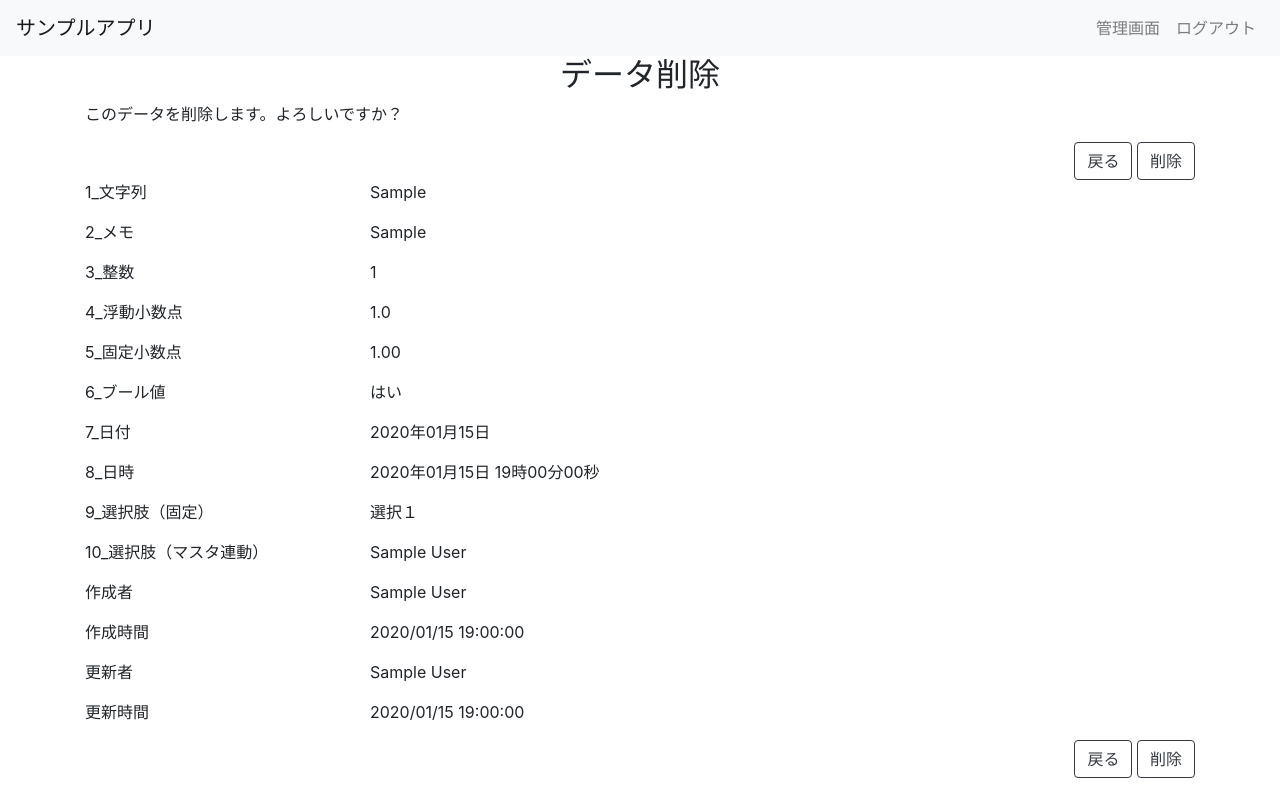
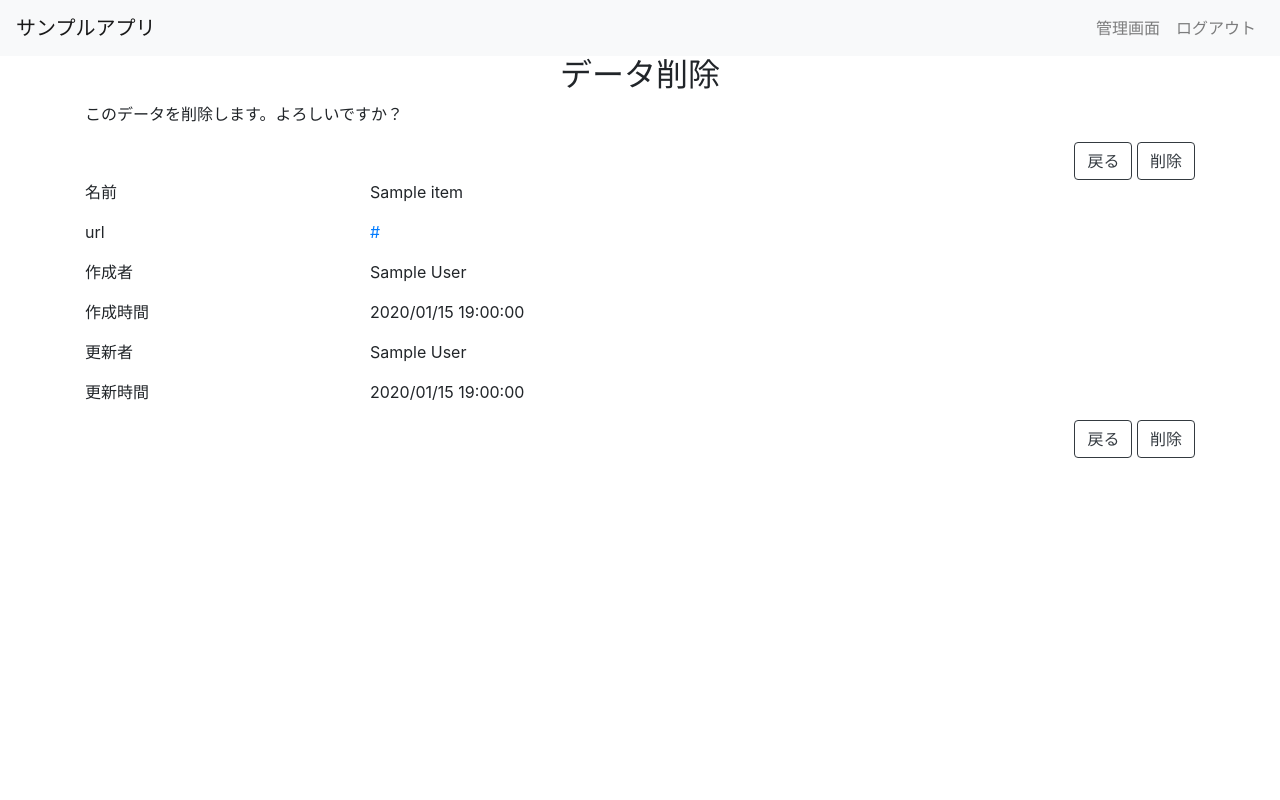
Before and after one commit to kabuto64425/-referral-saving-youtuber, a Django app: page /delete/1/ in a window 1280 px wide. Run offline with Django 3.2, Linux system fonts and the light colour scheme; a user stored in the database is signed in; tables that the repository leaves empty hold one stand-in row (values such as "Sample post"); some libraries are stand-ins or nearby versions.

Commit message:
モデルを修正

```diff
--- a/app/models.py
+++ b/app/models.py
@@ -13,84 +13,19 @@ class Item(models.Model):
     """
 
     # サンプル項目1 文字列
-    sample_1 = models.CharField(
-        verbose_name='サンプル項目1 文字列',
-        max_length=20,
+    name = models.CharField(
+        verbose_name='チャンネル名',
+        max_length=200,
         blank=True,
         null=True,
     )
 
-    # サンプル項目2 メモ
-    sample_2 = models.TextField(
-        verbose_name='サンプル項目2 メモ',
+    # url
+    url = models.CharField(
+        verbose_name='url',
+        max_length=1000,
         blank=True,
         null=True,
-    )
-
-    # サンプル項目3 整数
-    sample_3 = models.IntegerField(
-        verbose_name='サンプル項目3 整数',
-        blank=True,
-        null=True,
-    )
-
-    # サンプル項目4 浮動小数点
-    sample_4 = models.FloatField(
-        verbose_name='サンプル項目4 浮動小数点',
-        blank=True,
-        null=True,
-    )
-
-    # サンプル項目5 固定小数点
-    sample_5 = models.DecimalField(
-        verbose_name='サンプル項目5 固定小数点',
-        max_digits=5,
-        decimal_places=2,
-        blank=True,
-        null=True,
-    )
-
-    # サンプル項目6 ブール値
-    sample_6 = models.BooleanField(
-        verbose_name='サンプル項目6 ブール値',
-    )
-
-    # サンプル項目7 日付
-    sample_7 = models.DateField(
-        verbose_name='サンプル項目7 日付',
-        blank=True,
-        null=True,
-    )
-
-    # サンプル項目8 日時
-    sample_8 = models.DateTimeField(
-        verbose_name='サンプル項目8 日時',
-        blank=True,
-        null=True,
-    )
-
-    # サンプル項目9 選択肢（固定）
-    sample_9_choice = (
-        (1, '選択１'),
-        (2, '選択２'),
-        (3, '選択３'),
-    )
-
-    sample_9 = models.IntegerField(
-        verbose_name='サンプル項目9_選択肢（固定）',
-        choices=sample_9_choice,
-        blank=True,
-        null=True,
-    )
-
-    # サンプル項目9 選択肢（マスタ連動）
-    sample_10 = models.ForeignKey(
-        User,
-        verbose_name='サンプル項目10_選択肢（マスタ連動）',
-        blank=True,
-        null=True,
-        related_name='sample_10',
-        on_delete=models.SET_NULL,
     )
 
     # 以下、管理項目
--- a/app/templates/app/item_detail_contents.html
+++ b/app/templates/app/item_detail_contents.html
@@ -1,81 +1,17 @@
 <div class="row">
     <div class="col-5 col-sm-3">
-        <p>1_文字列</p>
+        <p>名前</p>
     </div>
     <div class="col-7 col-sm-9">
-        <p>{{  item.sample_1|default_if_none:"未入力"  }}</p>
+        <p>{{  item.name|default_if_none:"未入力"  }}</p>
     </div>
 </div>
 <div class="row">
     <div class="col-5 col-sm-3">
-        <p>2_メモ</p>
+        <p>url</p>
     </div>
     <div class="col-7 col-sm-9">
-        <p>{{  item.sample_2|default_if_none:"未入力" }}</p>
-    </div>
-</div>
-<div class="row">
-    <div class="col-5 col-sm-3">
-        <p>3_整数</p>
-    </div>
-    <div class="col-7 col-sm-9">
-        <p>{{  item.sample_3|default_if_none:"未入力" }}</p>
-    </div>
-</div>
-<div class="row">
-    <div class="col-5 col-sm-3">
-        <p>4_浮動小数点</p>
-    </div>
-    <div class="col-7 col-sm-9">
-        <p>{{  item.sample_4|default_if_none:"未入力" }}</p>
-    </div>
-</div>
-<div class="row">
-    <div class="col-5 col-sm-3">
-        <p>5_固定小数点</p>
-    </div>
-    <div class="col-7 col-sm-9">
-        <p>{{  item.sample_5|default_if_none:"未入力" }}</p>
-    </div>
-</div>
-<div class="row">
-    <div class="col-5 col-sm-3">
-        <p>6_ブール値</p>
-    </div>
-    <div class="col-7 col-sm-9">
-        <p>{{ item.sample_6|yesno:"はい,いいえ" }}</p>
-    </div>
-</div>
-<div class="row">
-    <div class="col-5 col-sm-3">
-        <p>7_日付</p>
-    </div>
-    <div class="col-7 col-sm-9">
-        <p>{{ item.sample_7|date:"Y年m月d日" }}</p>
-    </div>
-</div>
-<div class="row">
-    <div class="col-5 col-sm-3">
-        <p>8_日時</p>
-    </div>
-    <div class="col-7 col-sm-9">
-        <p>{{ item.sample_8|date:"Y年m月d日 G時i分s秒" }}</p>
-    </div>
-</div>
-<div class="row">
-    <div class="col-5 col-sm-3">
-        <p>9_選択肢（固定）</p>
-    </div>
-    <div class="col-7 col-sm-9">
-        <p>{{ item.get_sample_9_display|default_if_none:"未入力" }}</p>
-    </div>
-</div>
-<div class="row">
-    <div class="col-5 col-sm-3">
-        <p>10_選択肢（マスタ連動）</p>
-    </div>
-    <div class="col-7 col-sm-9">
-        <p>{{ item.sample_10.get_full_name|default_if_none:"未入力" }}</p>
+        <p><a href="{{  item.url|default_if_none:'未入力' }}">{{  item.url|default_if_none:"未入力" }}</a></p>
     </div>
 </div>
 <div class="row">
```
Also changed, not shown: app/templates/app/item_filter.html (+4 -12 lines), app/migrations/0002_auto_20230513_0123.py (added), app/migrations/0003_auto_20230513_0126.py (added), app/migrations/0004_item_url.py (added).
